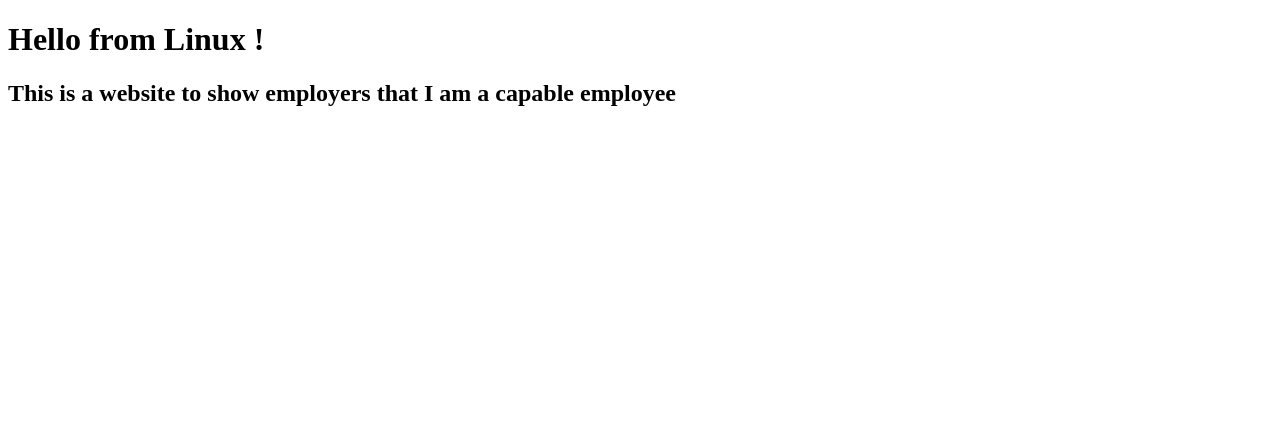
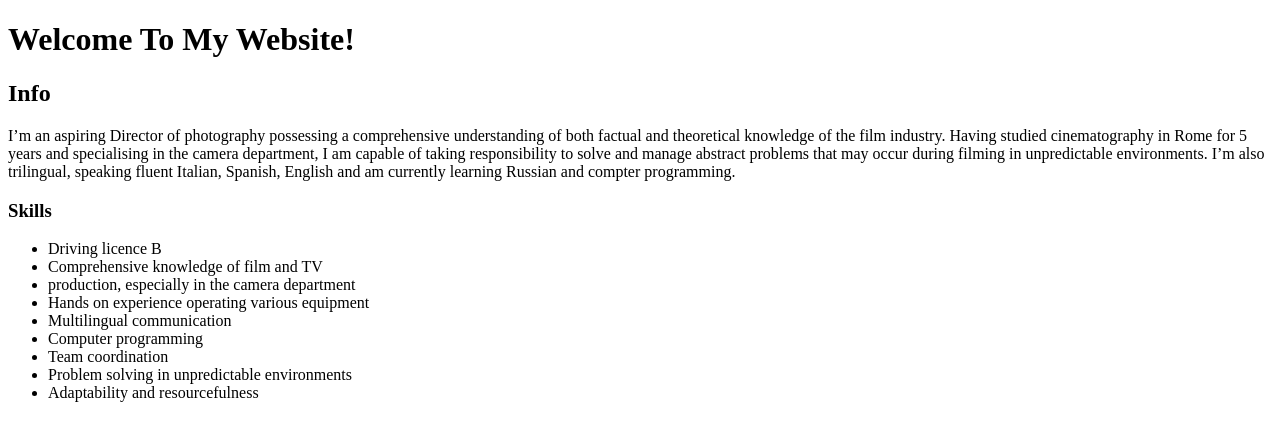
Before and after one commit to RaoulJuke/My-Website, a plain HTML site: page index.html in a window 1280 px wide. Drawn offline with Linux system fonts and the light colour scheme.

Commit message:
Update index.html

```diff
--- a/index.html
+++ b/index.html
@@ -1,9 +1,24 @@
 <!DOCTYPE html>
-<html lang="en">
-	<title>My Page </title>
+<html>
+<head>
+	<meta charset="utf-8">
+	<title>Welcome To My Website!</title>
 </head>
-<body>
-	<h1>Hello from Linux !</h1>
-	<h2>This is a website to show employers that I am a capable employee</h2>
-</body>
+	<body>
+	<h1>Welcome To My Website!</h1>
+	<h2>Info</h2>
+		<p>I’m an aspiring Director of photography possessing a comprehensive understanding of both factual and theoretical knowledge of the film industry. Having studied cinematography in Rome for 5 years and specialising in the camera department, I am capable of taking responsibility to solve and manage abstract problems that may occur during filming in unpredictable environments. I’m also trilingual, speaking fluent Italian, Spanish, English and am currently learning Russian and compter programming.</p>
+	<h3>Skills</h3>
+		<ul>
+			<li>Driving licence B</li>
+			<li>Comprehensive knowledge of film and TV</li>
+			<li>production, especially in the camera department</li>
+			<li>Hands on experience operating various equipment</li>
+			<li>Multilingual communication</li>
+			<li>Computer programming</li>
+			<li>Team coordination</li>
+			<li>Problem solving in unpredictable environments</li>
+			<li>Adaptability and resourcefulness</li>
+		</ul>
+	</body>
 </html>
```
